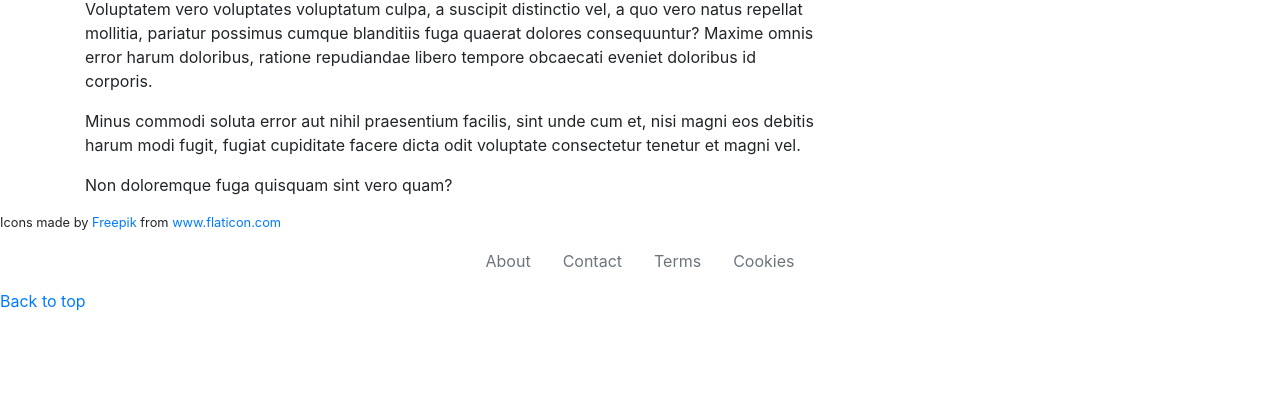
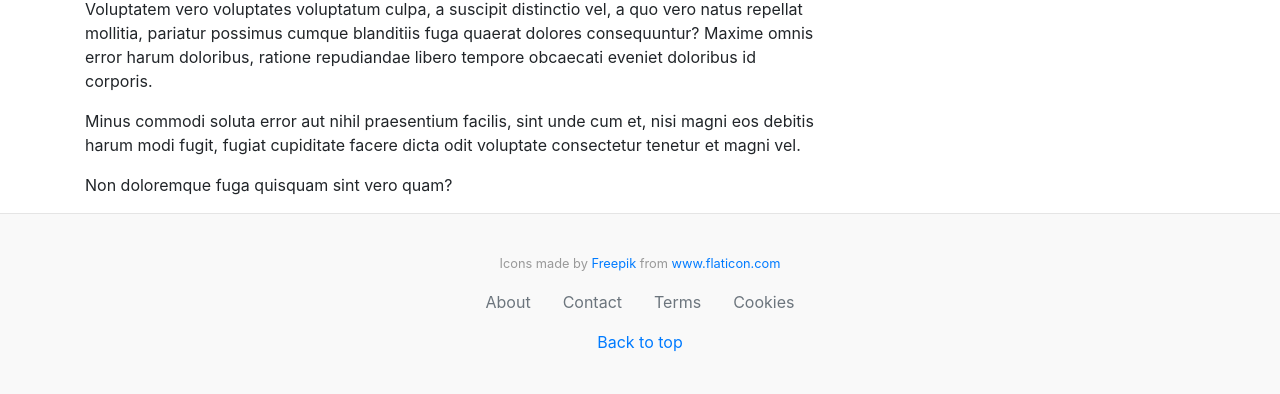
Before and after one commit to Metman737/fxrate, a Django app: page /home/ in a window 1280 px wide. Shown: the part 1491-1885 px from the top of the page. Before the commit the page ends 1802 px from the top, so only its background shows below. Run offline with Django 3.2, Linux system fonts and the light colour scheme; data comes from the database, SQL or seed files in the repository; some libraries are stand-ins or nearby versions.

Commit message:
fix style

```diff
--- a/home/static/css/base.css
+++ b/home/static/css/base.css
@@ -8,7 +8,7 @@ h1, h2, h3, h4, h5, h6 {
 
 
 .bg-orange{
-  background: #c08a3c;
+  background: #ffffff;
 }
 @media (min-width: 768px) {
   .display-4 {
--- /dev/null
+++ b/home/static/css/footer.css
@@ -0,0 +1,10 @@
+.blog-footer {
+  padding: 2.5rem 0;
+  color: #999;
+  text-align: center;
+  background-color: #f9f9f9;
+  border-top: .05rem solid #e5e5e5;
+}
+.blog-footer p:last-child {
+  margin-bottom: 0;
+}
```
